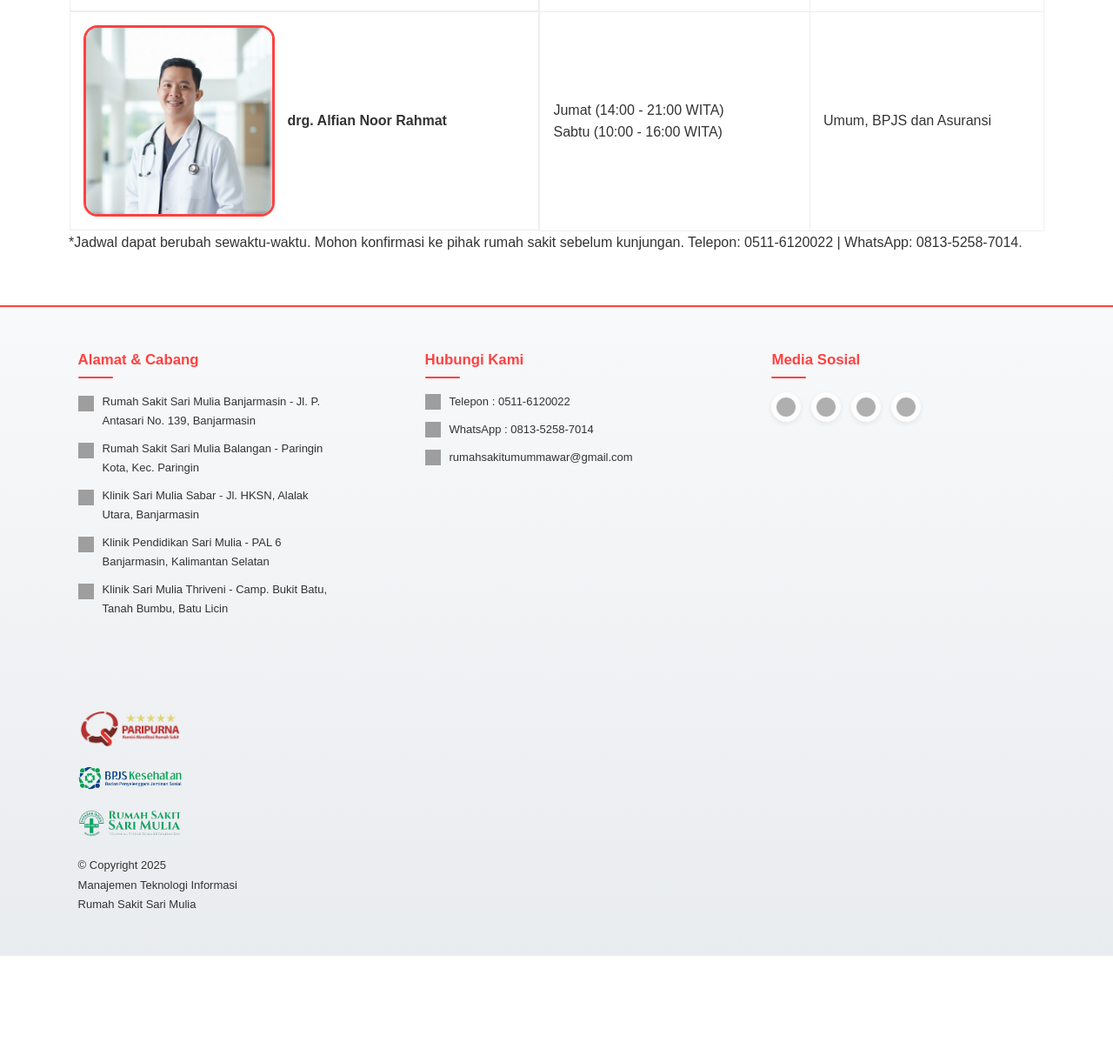
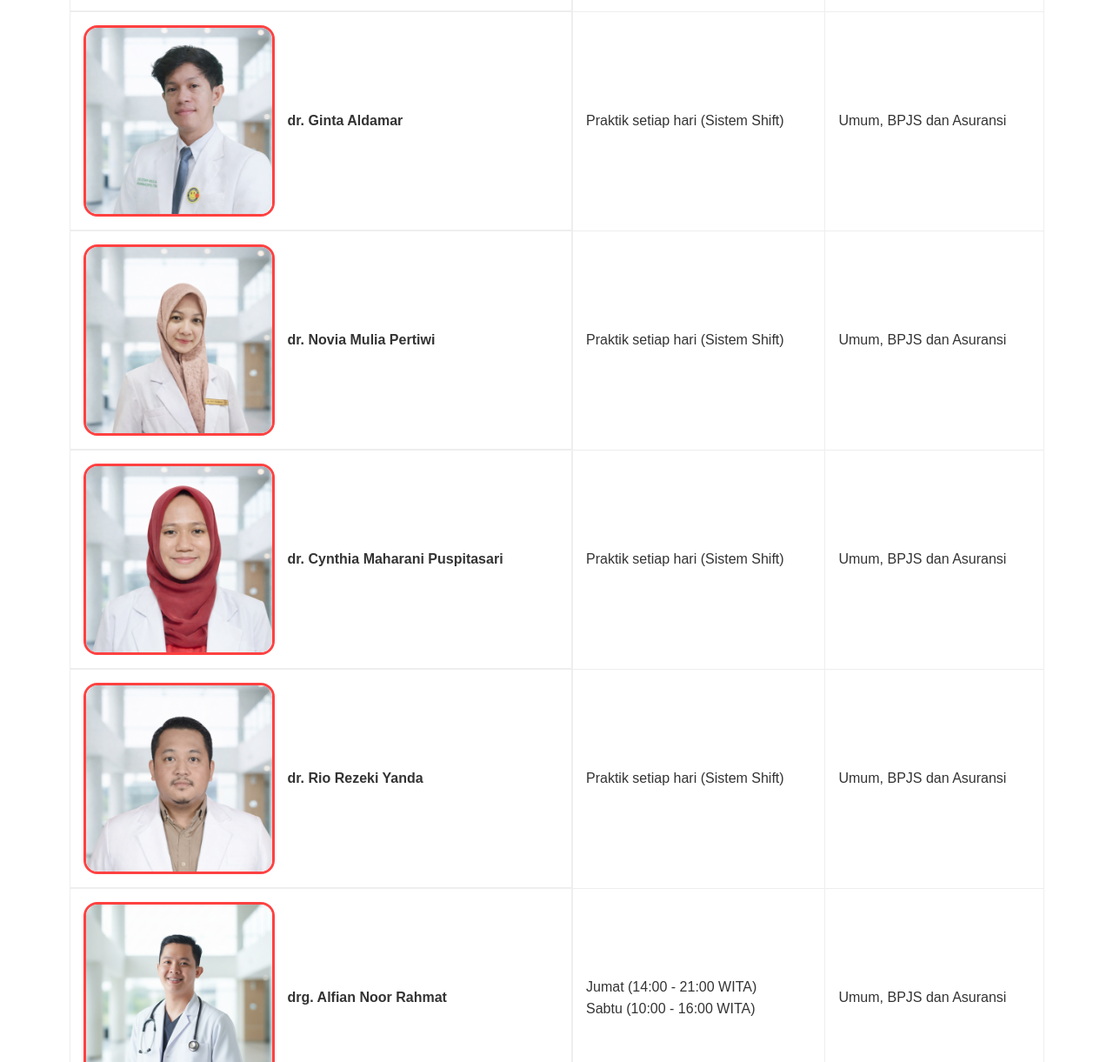
Before and after one commit to Yaemorii/websitemawar, a plain HTML site: page jadwaldokter.html in a window 1280 px wide. Shown: the part 3972-5193 px from the top of the page at 87% size. Before the commit the page ends 5071 px from the top, so only its background shows below. Drawn offline with Linux system fonts and the light colour scheme; grey boxes are pictures that could not be loaded.

Commit message:
Tambahan Jadwal Dokter

```diff
--- a/jadwaldokter.html
+++ b/jadwaldokter.html
@@ -192,7 +192,6 @@
                 </td>
                 <td data-label="Layanan">Umum, BPJS dan Asuransi</td>
               </tr>
-
               <tr>
                 <td data-label="Dokter" class="dokter-info">
                   <img
@@ -200,6 +199,48 @@
                     class="dokter-foto"
                   />
                   <div class="dokter-nama">dr. Silvia Novitasari</div>
+                </td>
+                <td data-label="Keterangan Praktik">
+                  Praktik setiap hari (Sistem Shift)
+                </td>
+                <td data-label="Layanan">Umum, BPJS dan Asuransi</td>
+              </tr>
+              <tr>
+                <td data-label="Dokter" class="dokter-info">
+                  <img src="images/dr.ginta.png" class="dokter-foto" />
+                  <div class="dokter-nama">dr. Ginta Aldamar</div>
+                </td>
+                <td data-label="Keterangan Praktik">
+                  Praktik setiap hari (Sistem Shift)
+                </td>
+                <td data-label="Layanan">Umum, BPJS dan Asuransi</td>
+              </tr>
+              <tr>
+                <td data-label="Dokter" class="dokter-info">
+                  <img src="images/dr.novia.png" class="dokter-foto" />
+                  <div class="dokter-nama">dr. Novia Mulia Pertiwi</div>
+                </td>
+                <td data-label="Keterangan Praktik">
+                  Praktik setiap hari (Sistem Shift)
+                </td>
+                <td data-label="Layanan">Umum, BPJS dan Asuransi</td>
+              </tr>
+              <tr>
+                <td data-label="Dokter" class="dokter-info">
+                  <img src="images/dr.cynthia.png" class="dokter-foto" />
+                  <div class="dokter-nama">
+                    dr. Cynthia Maharani Puspitasari
+                  </div>
+                </td>
+                <td data-label="Keterangan Praktik">
+                  Praktik setiap hari (Sistem Shift)
+                </td>
+                <td data-label="Layanan">Umum, BPJS dan Asuransi</td>
+              </tr>
+              <tr>
+                <td data-label="Dokter" class="dokter-info">
+                  <img src="images/dr.rio.png" class="dokter-foto" />
+                  <div class="dokter-nama">dr. Rio Rezeki Yanda</div>
                 </td>
                 <td data-label="Keterangan Praktik">
                   Praktik setiap hari (Sistem Shift)
```
Also changed, not shown: images/dr.cynthia.png (added), images/dr.ginta.png (added), images/dr.novia.png (added), images/dr.rio.png (added).
